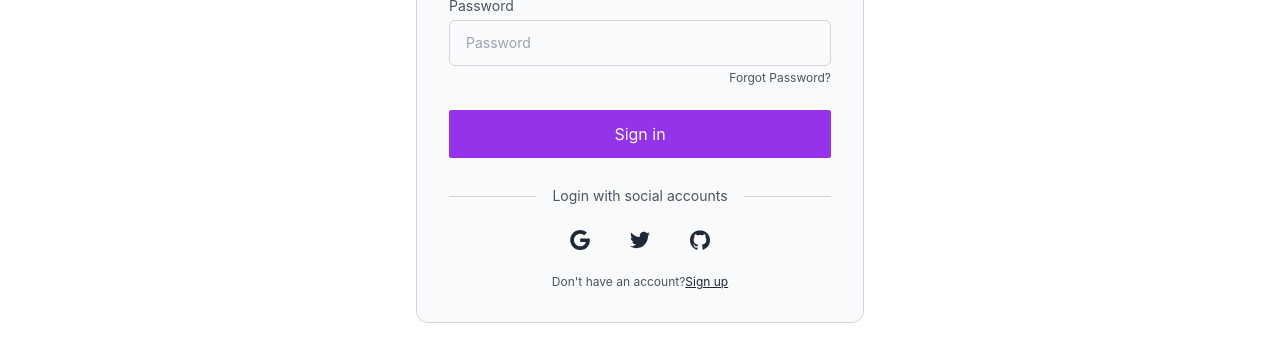
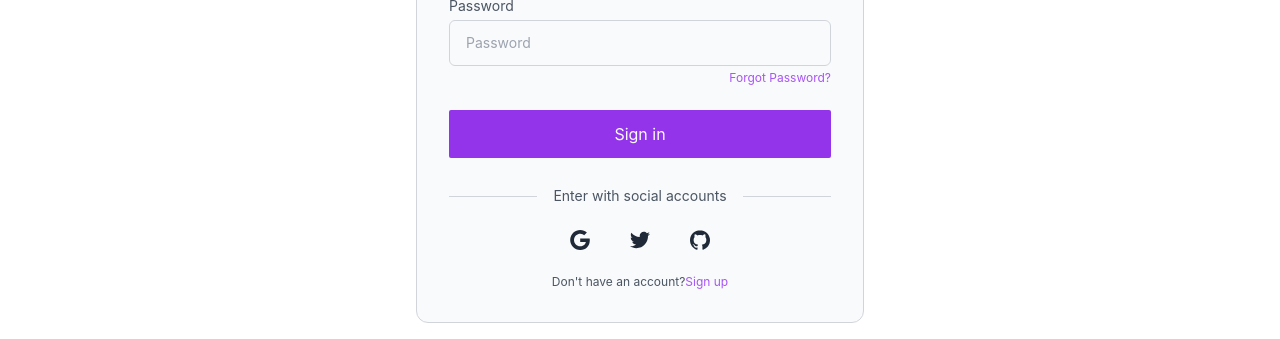
Before and after one commit to tahdiislam/authen-tech, a React (Vite) app: page /login in a window 1280 px wide. Shown: the part 271-610 px from the top of the page. Built offline with nearby package versions, Linux system fonts and the light colour scheme.

Commit message:
complete login stye

```diff
--- a/src/Component/Login.jsx
+++ b/src/Component/Login.jsx
@@ -1,27 +1,28 @@
 import React from 'react';
+import { Link } from 'react-router-dom';
 
 const Login = () => {
     return (
         <div className='flex justify-center i'>
             <div className="w-full max-w-md p-8 space-y-3 rounded-xl bg-gray-50 text-gray-800 border border-gray-300">
                 <h1 className="text-4xl font-bold text-center">Log In</h1>
-                <form novalidate="" action="" className="space-y-6 ng-untouched ng-pristine ng-valid">
+                <form noValidate="" action="" className="space-y-6 ng-untouched ng-pristine ng-valid">
                     <div className="space-y-1 text-sm">
-                        <label for="email" className="block text-gray-600">Email</label>
+                        <label htmlFor="email" className="block text-gray-600">Email</label>
                         <input type="email" name="email" id="email" placeholder="email" className="border border-gray-300 w-full px-4 py-3 rounded-md bg-gray-50 text-gray-800 focus:border-purple-600" />
                     </div>
                     <div className="space-y-1 text-sm">
-                        <label for="password" className="block text-gray-600">Password</label>
+                        <label htmlFor="password" className="block text-gray-600">Password</label>
                         <input type="password" name="password" id="password" placeholder="Password" className="border w-full px-4 py-3 rounded-md border-gray-300 bg-gray-50 text-gray-800 focus:border-purple-600" />
                         <div className="flex justify-end text-xs text-gray-600">
-                            <a rel="noopener noreferrer" href="#">Forgot Password?</a>
+                            <Link className='hover:underline text-purple-500' rel="noopener noreferrer" to='/forgot_password'>Forgot Password?</Link>
                         </div>
                     </div>
                     <button className="block w-full p-3 text-center rounded-sm text-gray-50 bg-purple-600">Sign in</button>
                 </form>
                 <div className="flex items-center pt-4 space-x-1">
                     <div className="flex-1 h-px sm:w-16 bg-gray-300"></div>
-                    <p className="px-3 text-sm text-gray-600">Login with social accounts</p>
+                    <p className="px-3 text-sm text-gray-600">Enter with social accounts</p>
                     <div className="flex-1 h-px sm:w-16 bg-gray-300"></div>
                 </div>
                 <div className="flex justify-center space-x-4">
@@ -42,7 +43,7 @@ const Login = () => {
                     </button>
                 </div>
                 <p className="text-xs text-center sm:px-6 text-gray-600">Don't have an account?
-                    <a rel="noopener noreferrer" href="#" className="underline text-gray-800">Sign up</a>
+                    <Link rel="noopener noreferrer" to='/register' className="text-purple-500 hover:underline">Sign up</Link>
                 </p>
             </div>
         </div>
--- a/src/Component/Register.jsx
+++ b/src/Component/Register.jsx
@@ -19,7 +19,7 @@ const Register = () => {
                         <label htmlFor="password" className="block text-gray-600">Password</label>
                         <input type="password" name="password" id="password" placeholder="Password" className="border w-full px-4 py-3 rounded-md border-gray-300 bg-gray-50 text-gray-800 focus:border-purple-600" />
                     </div>
-                    <button className="block w-full p-3 text-center rounded-sm text-gray-50 bg-purple-600">Sign in</button>
+                    <button className="block w-full p-3 text-center rounded-sm text-gray-50 bg-purple-600">Sign Up</button>
                 </form>
                 <div className="flex items-center pt-4 space-x-1">
                     <div className="flex-1 h-px sm:w-16 bg-gray-300"></div>
```
